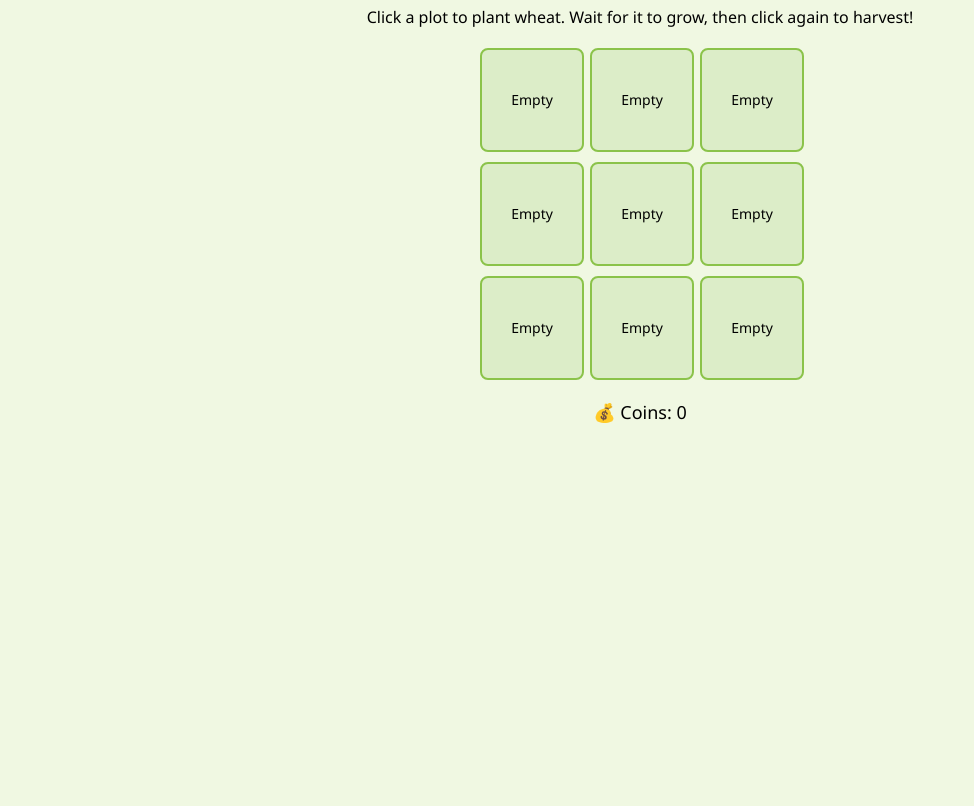
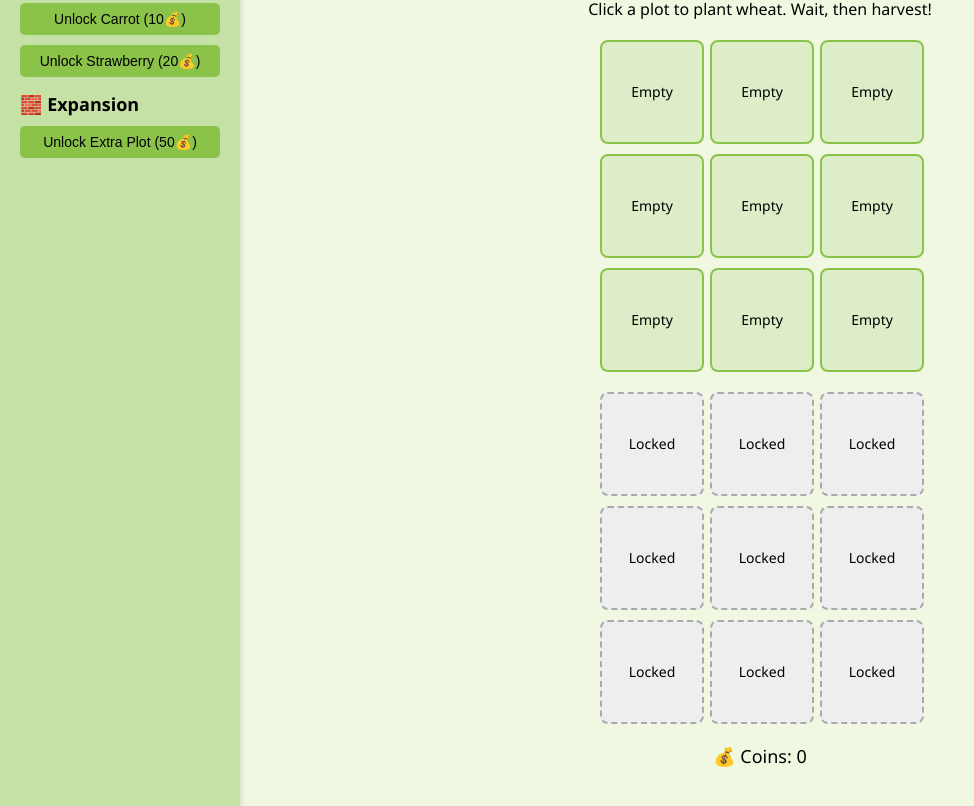
Before and after one commit to aloevvv/Farm, a plain HTML site: page index.html in a window 1280 px wide. Shown: the part 108-914 px from the top of the page, without its empty margins (0-974 px from the left). Before the commit the page ends 800 px from the top, so only its background shows below. Drawn offline with Linux system fonts and the light colour scheme.

Commit message:
Update index.html

```diff
--- a/index.html
+++ b/index.html
@@ -2,13 +2,43 @@
 <html lang="en">
 <head>
   <meta charset="UTF-8" />
-  <title>Farm Plot Idle Game</title>
+  <title>Farm & Fortune</title>
   <style>
     body {
       font-family: 'Segoe UI', sans-serif;
       background: #f0f8e2;
+      display: flex;
+      margin: 0;
+    }
+    .sidebar {
+      width: 200px;
+      background-color: #c5e1a5;
+      padding: 20px;
+      box-shadow: 2px 0 5px rgba(0,0,0,0.1);
+    }
+    .sidebar h2 {
+      font-size: 18px;
+      margin-bottom: 10px;
+    }
+    .sidebar button {
+      display: block;
+      margin: 10px 0;
+      padding: 8px;
+      width: 100%;
+      font-size: 14px;
+      background-color: #8bc34a;
+      border: none;
+      border-radius: 5px;
+      cursor: pointer;
+    }
+    .sidebar button:disabled {
+      background-color: #ccc;
+      cursor: not-allowed;
+    }
+    .main {
+      flex: 1;
+      padding: 20px;
       text-align: center;
-      padding: 20px;
     }
     h1 {
       color: #4b8b3b;
@@ -18,7 +48,7 @@
       grid-template-columns: repeat(3, 100px);
       grid-gap: 10px;
       justify-content: center;
-      margin-top: 20px;
+      margin: 20px auto;
     }
     .plot {
       width: 100px;
@@ -32,59 +62,87 @@
       cursor: pointer;
       font-size: 14px;
     }
-    .stats {
-      margin-top: 20px;
-      font-size: 18px;
-    }
     .grown {
       background-color: #a5d6a7 !important;
+    }
+    .locked {
+      background-color: #eee;
+      border: 2px dashed #aaa;
+      cursor: not-allowed;
+    }
+    .stats {
+      font-size: 18px;
+      margin-top: 10px;
     }
   </style>
 </head>
 <body>
-  <h1>🌾 Farm Plot Idle Game 🌾</h1>
-  <p>Click a plot to plant wheat. Wait for it to grow, then click again to harvest!</p>
-  <div class="grid" id="farmGrid"></div>
-  <div class="stats">
-    <p>💰 Coins: <span id="coins">0</span></p>
+  <div class="sidebar">
+    <h2>🌱 Crops</h2>
+    <button onclick="selectCrop('wheat')">Wheat (Free)</button>
+    <button onclick="buyCrop('carrot', 10)" id="carrotBtn">Unlock Carrot (10💰)</button>
+    <button onclick="buyCrop('strawberry', 20)" id="strawberryBtn">Unlock Strawberry (20💰)</button>
+    <h2>🧱 Expansion</h2>
+    <button onclick="unlockExpansion()" id="expansionBtn">Unlock Extra Plot (50💰)</button>
+  </div>
+
+  <div class="main">
+    <h1>🌾 Farm & Fortune 🌾</h1>
+    <p>Click a plot to plant <span id="currentCrop">wheat</span>. Wait, then harvest!</p>
+    <div class="grid" id="farmGrid"></div>
+    <div class="grid" id="extraGrid"></div>
+    <div class="stats">
+      <p>💰 Coins: <span id="coins">0</span></p>
+    </div>
   </div>
 
   <script>
     const gridSize = 3;
     let coins = 0;
+    let currentCrop = 'wheat';
+    const cropData = {
+      wheat: { growTime: 3000, value: 2, unlocked: true },
+      carrot: { growTime: 4000, value: 4, unlocked: false },
+      strawberry: { growTime: 5000, value: 6, unlocked: false }
+    };
     const plots = [];
+    const extraPlots = [];
+    let expansionUnlocked = false;
 
-    function createGrid() {
-      const grid = document.getElementById("farmGrid");
+    function createGrid(containerId, plotArray, locked = false) {
+      const grid = document.getElementById(containerId);
       for (let i = 0; i < gridSize * gridSize; i++) {
         const plot = document.createElement("div");
-        plot.className = "plot";
-        plot.textContent = "Empty";
+        plot.className = locked ? "plot locked" : "plot";
+        plot.textContent = locked ? "Locked" : "Empty";
         plot.dataset.index = i;
-        plot.onclick = () => handlePlotClick(i);
+        plot.onclick = () => {
+          if (!locked) handlePlotClick(i, plotArray, containerId);
+        };
         grid.appendChild(plot);
-        plots.push({ status: "empty", timer: null });
+        plotArray.push({ status: locked ? "locked" : "empty", timer: null, crop: null });
       }
     }
 
-    function handlePlotClick(index) {
-      const plot = plots[index];
-      const plotDiv = document.querySelector(`.plot[data-index="${index}"]`);
+    function handlePlotClick(index, plotArray, containerId) {
+      const plot = plotArray[index];
+      const plotDiv = document.querySelector(`#${containerId} .plot[data-index="${index}"]`);
 
       if (plot.status === "empty") {
         plot.status = "growing";
+        plot.crop = currentCrop;
         plotDiv.textContent = "Growing...";
         plotDiv.classList.remove("grown");
         plot.timer = setTimeout(() => {
           plot.status = "grown";
           plotDiv.textContent = "Ready!";
           plotDiv.classList.add("grown");
-        }, 3000);
+        }, cropData[currentCrop].growTime);
       } else if (plot.status === "grown") {
         plot.status = "empty";
         plotDiv.textContent = "Empty";
         plotDiv.classList.remove("grown");
-        coins += 2;
+        coins += cropData[plot.crop].value;
         updateStats();
       }
     }
@@ -93,7 +151,33 @@
       document.getElementById("coins").textContent = coins;
     }
 
-    createGrid();
+    function selectCrop(crop) {
+      if (!cropData[crop].unlocked) return;
+      currentCrop = crop;
+      document.getElementById("currentCrop").textContent = crop;
+    }
+
+    function buyCrop(crop, cost) {
+      if (coins < cost || cropData[crop].unlocked) return;
+      coins -= cost;
+      cropData[crop].unlocked = true;
+      document.getElementById(crop + "Btn").disabled = true;
+      selectCrop(crop);
+      updateStats();
+    }
+
+    function unlockExpansion() {
+      if (expansionUnlocked || coins < 50) return;
+      coins -= 50;
+      expansionUnlocked = true;
+      document.getElementById("expansionBtn").disabled = true;
+      document.getElementById("extraGrid").innerHTML = "";
+      createGrid("extraGrid", extraPlots);
+      updateStats();
+    }
+
+    createGrid("farmGrid", plots);
+    createGrid("extraGrid", extraPlots, true);
   </script>
 </body>
 </html>
```
